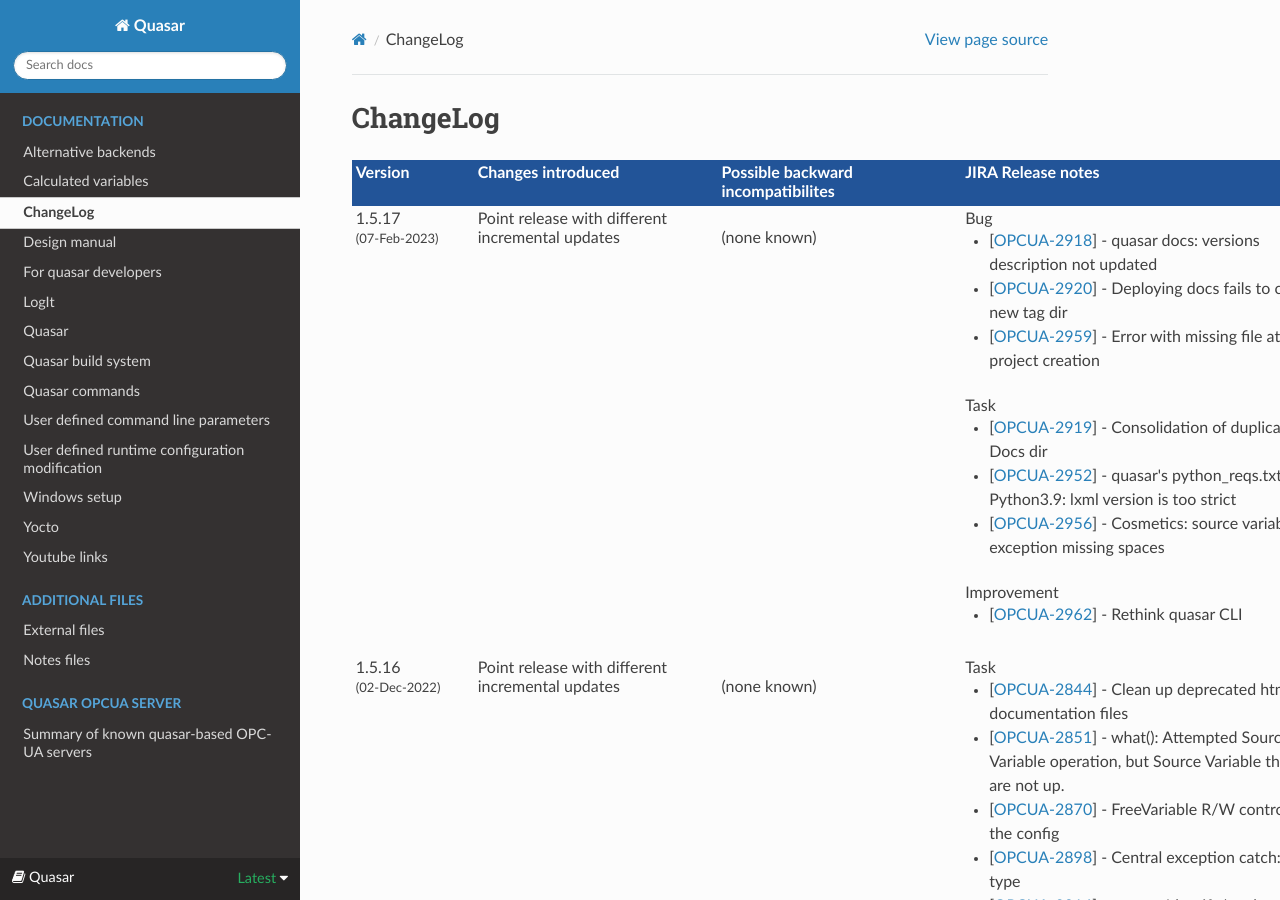
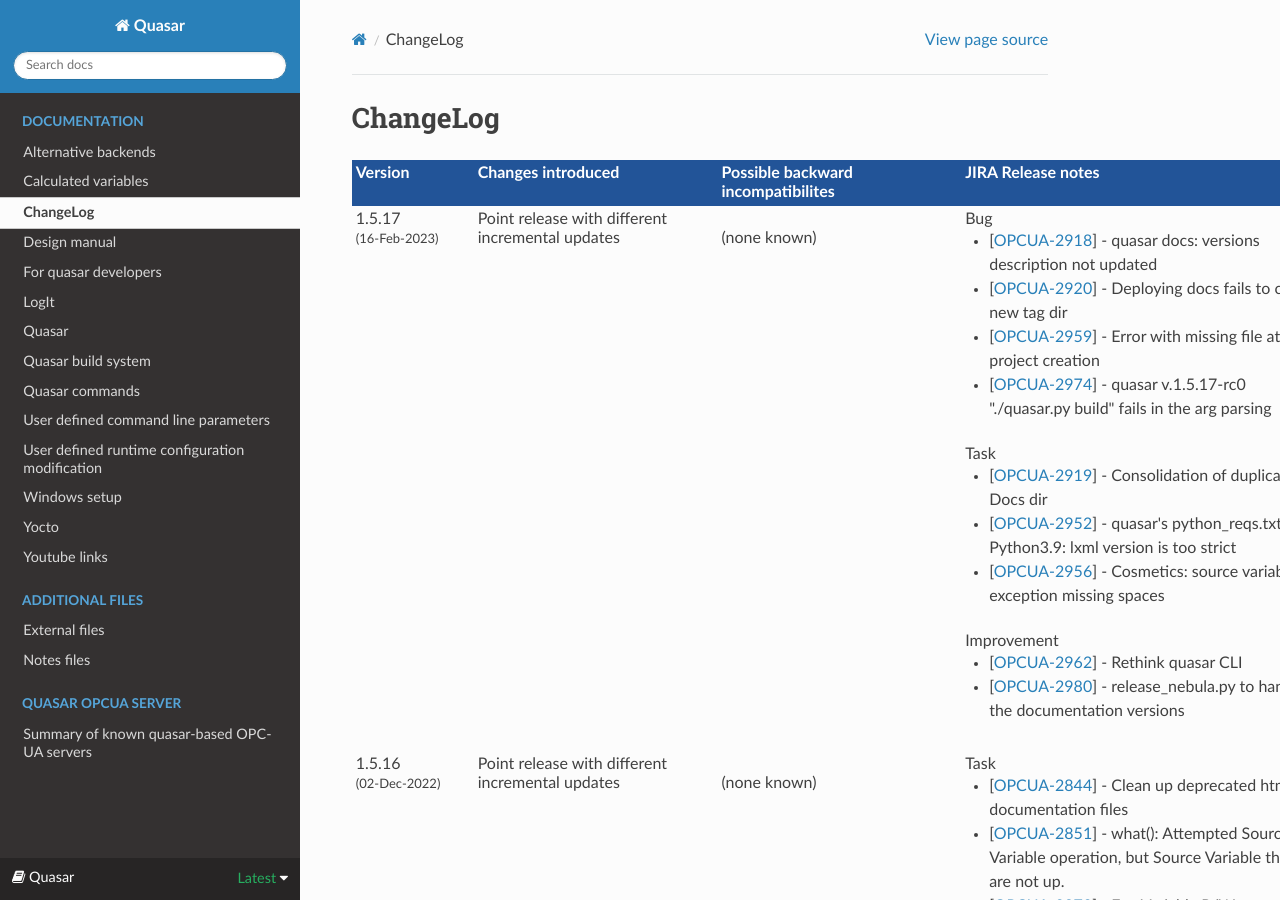
Before and after one commit to quasar-team/quasar, a Sphinx documentation site: the page built from Documentation/source/ChangeLog.rst, in a window 1280 px wide and 900 px high. Built offline with Sphinx 7.4.7 and the Read the Docs theme 2.0.0, drawn with Linux system fonts in a browser that asks for light colours.

Commit message:
OPCUA-2980

```diff
--- a/Documentation/source/ChangeLog.rst
+++ b/Documentation/source/ChangeLog.rst
@@ -25,7 +25,7 @@
 			<tr>
 
 			<td valign="top">1.5.17<font size="-1"><br>
-				(07-Feb-2023)</font><br>
+				(16-Feb-2023)</font><br>
 			</td>
 			<td valign="top">Point release with different incremental updates<br>
 			</td>
@@ -40,6 +40,8 @@
 			</li>
 			<li>[<a href='https://its.cern.ch/jira/browse/OPCUA-2959'>OPCUA-2959</a>] -         Error with missing file at fresh project creation
 			</li>
+			<li>[<a href='https://its.cern.ch/jira/browse/OPCUA-2974'>OPCUA-2974</a>] -         quasar v.1.5.17-rc0 &quot;./quasar.py build&quot; fails in the arg parsing
+			</li>
 			</ul>
 					Task<br/>
 			<ul>
@@ -53,6 +55,8 @@
 					Improvement <br/>
 			<ul>
 			<li>[<a href='https://its.cern.ch/jira/browse/OPCUA-2962'>OPCUA-2962</a>] -          Rethink quasar CLI
+			</li>
+			<li>[<a href='https://its.cern.ch/jira/browse/OPCUA-2980'>OPCUA-2980</a>] -         release_nebula.py to handle the documentation versions
 			</li>
 			</ul>
 			</td>
```
